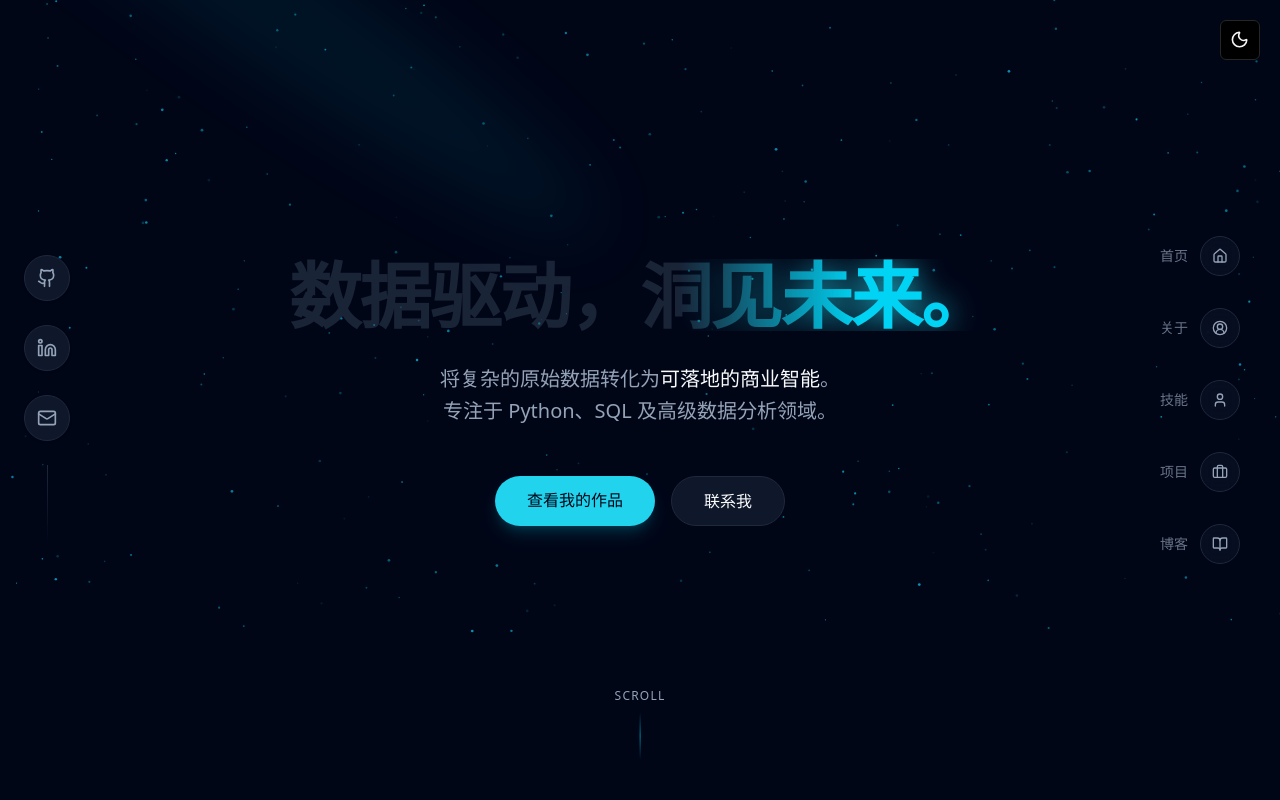
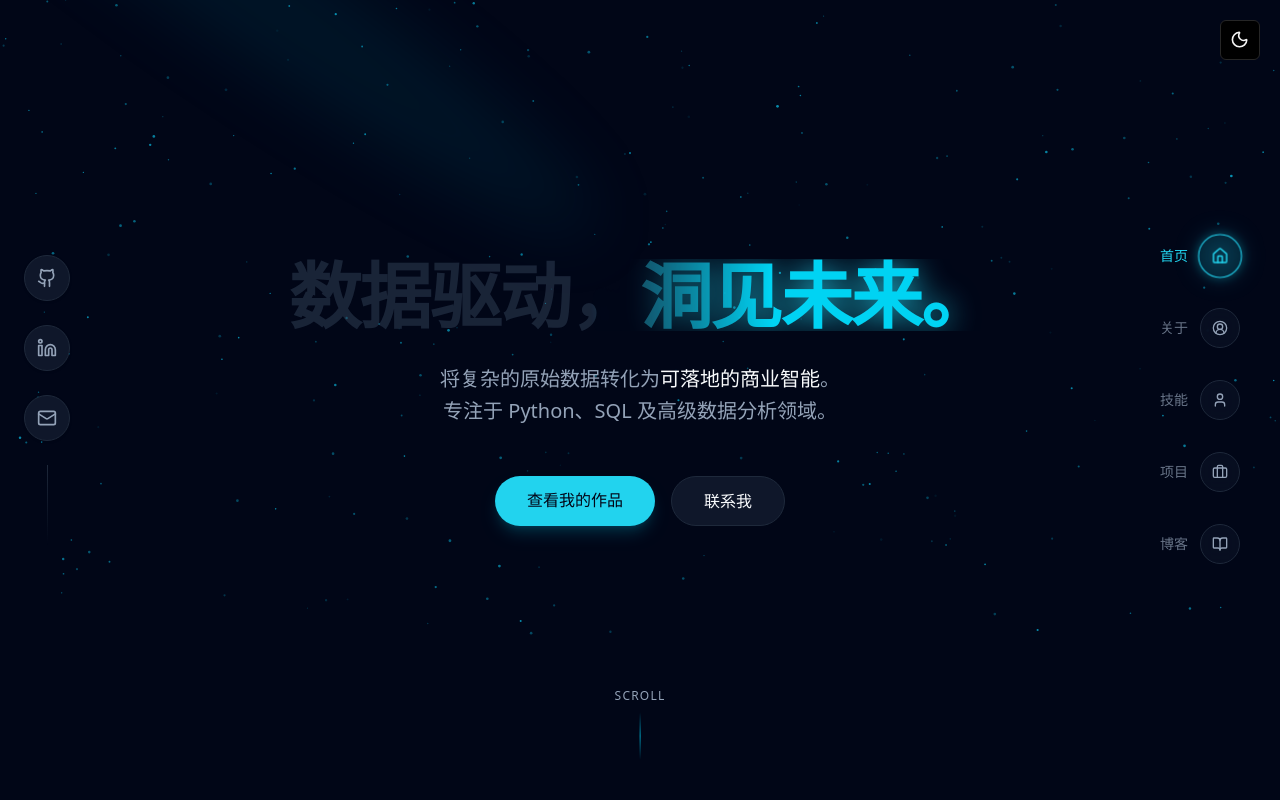
Before and after one commit to 9xxxxxx/9xxxxxx.github.io, a Next.js app: page / in a window 1280 px wide. Shown: the top 800 px of the page. Built offline with nearby package versions, Linux system fonts and the light colour scheme.

Commit message:
feat: enable scroll to top via home nav link and dedicated back to top button

```diff
--- a/src/app/layout.tsx
+++ b/src/app/layout.tsx
@@ -19,7 +19,7 @@ export default function RootLayout({
   const navItems = [
     {
       name: "首页",
-      link: "/", // 统一使用绝对路径，RightNav 会处理锚点
+      link: "#home", // Changed from / to #home
       icon: <HomeIcon className="h-4 w-4" />,
     },
     {
--- a/src/app/page.tsx
+++ b/src/app/page.tsx
@@ -11,7 +11,7 @@ import { Home as HomeIcon, User, Briefcase, BookOpen, UserCircle2 } from "lucide
 
 export default function Home() {
   return (
-    <main className="relative bg-background flex flex-col overflow-y-auto h-screen w-full transition-colors duration-300 scroll-snap-y-mandatory scroll-smooth">
+    <main className="relative bg-background flex flex-col w-full transition-colors duration-300 scroll-smooth">
       <div className="w-full">
         {/* Section 1: Hero */}
         <section id="home" className="snap-section">
--- a/src/components/RightNav.tsx
+++ b/src/components/RightNav.tsx
@@ -54,18 +54,20 @@ export const RightNav = ({
         // 1. 如果是页面内锚点，判断 activeSection
         // 2. 如果是独立路径（如 /blog），判断 pathname 是否匹配
         const isAnchor = item.link.startsWith("#");
+        const href = isAnchor && pathname !== "/" ? `/${item.link}` : item.link;
+
         const isActive = isAnchor
             ? activeSection === item.link.substring(1)
             : pathname.startsWith(item.link) && item.link !== "/";
 
-        // 特殊处理首页图标的高亮
-        const isHomeActive = item.link === "/" && pathname === "/" && activeSection === "home";
-        const finalActive = isActive || (item.link === "#home" && activeSection === "home") || isHomeActive;
+        // 特殊处理首页图标的高亮：如果没有 activeSection 且在首页，默认高亮第一个（首页）
+        const isFirstItem = idx === 0;
+        const finalActive = isActive || (isFirstItem && pathname === "/" && (!activeSection || activeSection === "home"));
 
         return (
           <Link
             key={`link=${idx}`}
-            href={item.link}
+            href={href}
             className="relative group flex items-center justify-end gap-3 p-2"
           >
             <span
```
